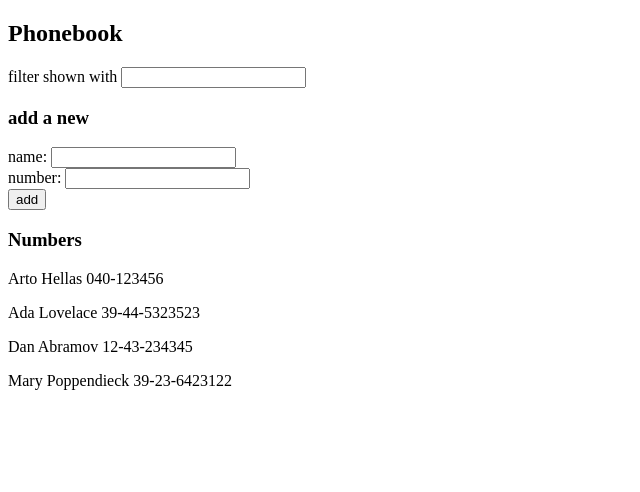
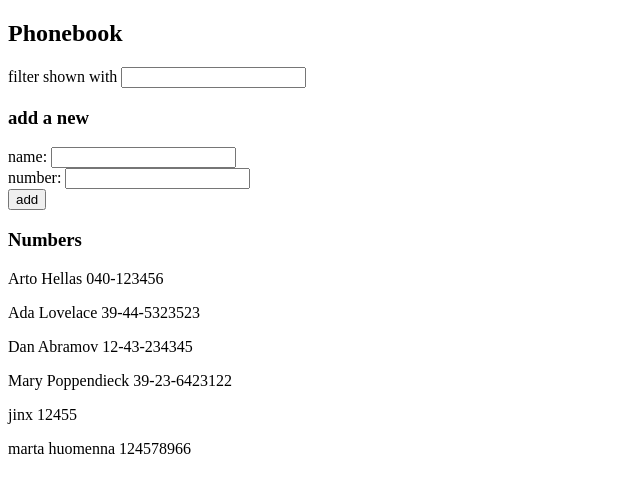
Before and after one commit to ghshenavar/Fullstack-Course-2024, a React (Vite) app in the folder part2/phonebook/: page / in a window 1280 px wide. Shown: the top 492 px of the page, without its empty margins (0-640 px from the left). Built offline with nearby package versions, Linux system fonts and the light colour scheme; data requests are answered from the project's data file.

Commit message:
2.12 and 2.13: people added to server and extracted module for server communication

```diff
--- a/part2/phonebook/db.json
+++ b/part2/phonebook/db.json
@@ -1,5 +1,5 @@
 {
-    "persons":[
+  "persons": [
     {
       "name": "Arto Hellas",
       "number": "040-123456",
@@ -19,6 +19,16 @@
       "name": "Mary Poppendieck",
       "number": "39-23-6423122",
       "id": "4"
+    },
+    {
+      "id": "f29f",
+      "name": "jinx",
+      "number": "12455"
+    },
+    {
+      "id": "4f28",
+      "name": "marta huomenna",
+      "number": "124578966"
     }
   ]
 }
--- a/part2/phonebook/src/App.jsx
+++ b/part2/phonebook/src/App.jsx
@@ -1,6 +1,5 @@
 import { useState, useEffect } from 'react'
-import axios from 'axios'
-
+import personService from './services/persons'
 
 const Person = ({person}) => (
   <p> {person.name} {person.number}</p>
@@ -39,11 +38,11 @@
 
   useEffect(() => {
     console.log('effect')
-    axios
-    .get('http://localhost:3001/persons')
+    personService
+    .getAll()
     .then(response => {
       console.log('promise fulfilled')
-      setPersons(response.data)
+      setPersons(response)
     })  }, [])
     console.log('render', persons.length, 'persons')
 
@@ -59,9 +58,13 @@
       window.alert(`${newName} is already added to phonebook`)
       return
     }
-    setPersons(persons.concat(personObject))
-    setNewName('')
-    setNewNumber('')
+    personService
+    .create(personObject)
+    .then(response => {
+      setPersons(persons.concat(response))
+      setNewName('')
+      setNewNumber('')
+    })
   }
 
   const handleSearchChange = (event) => {
--- /dev/null
+++ b/part2/phonebook/src/services/persons.jsx
@@ -0,0 +1,19 @@
+import axios from 'axios'
+const baseUrl = 'http://localhost:3001/persons'
+
+const getAll = () => {
+  const request = axios.get(baseUrl)
+  return request.then(response => response.data)
+}
+
+const create = newObject => {
+  const request = axios.post(baseUrl, newObject)
+  return request.then(response => response.data)
+}
+
+const update = (id, newObject) => {
+  const request = axios.put(`${baseUrl}/${id}`, newObject)
+  return request.then(response => response.data)
+}
+
+export default { getAll, create, update }
```
Lines whose indentation alone changed are shown as unchanged.
